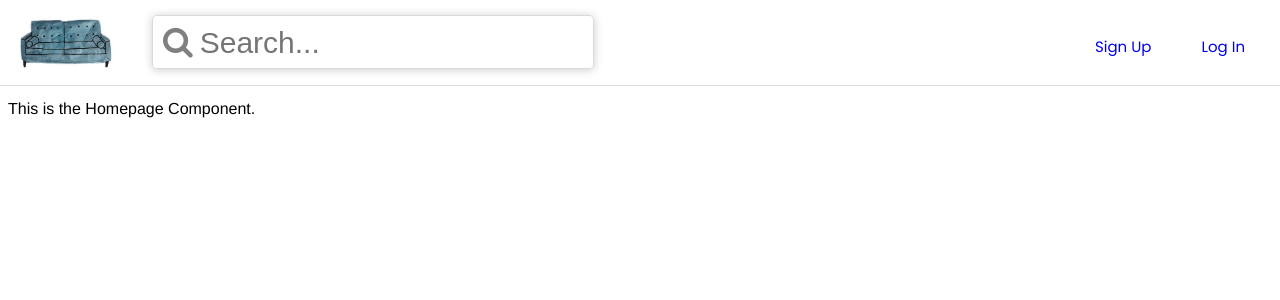
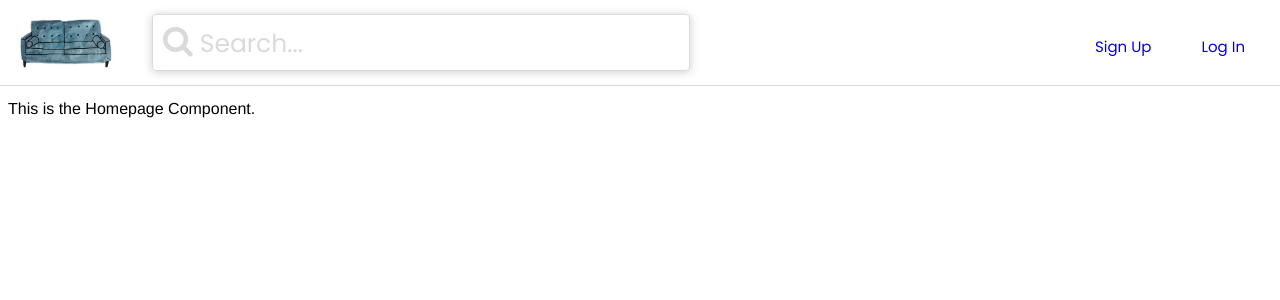
Before and after one commit to aback223/couchsurfer, a React (Create React App) app: page / in a window 1280 px wide. Shown: the top 300 px of the page. Built offline with nearby package versions, Linux system fonts and the light colour scheme.

Commit message:
change search bar icon and placeholder color

```diff
--- a/src/components/index.css
+++ b/src/components/index.css
@@ -15,7 +15,7 @@ body {
 
 .navbar {
   overflow: hidden;
-  background-color: ;
+  background-color: #fff;
   position: fixed;
   width: 100%;
   height: 85px;
@@ -61,17 +61,17 @@ body {
   margin-top: 14px;
 }
 
+/* Searchbar */
+
 .searchBar {
   float: left;
   border: 1px solid #DADADA;
-  margin-top: 15px;
+  margin-top: 14px;
   margin-left: 20px;
   padding: 5px;
   border-radius: 4px;
   box-shadow: 0 1px 10px 0 rgba(0, 0, 0, 0.2);
 }
-
-/* Searchbar */
 
 input:focus {
   outline: none;
@@ -81,12 +81,17 @@ input.search {
   border: none;
   height: 100%;
   padding: 2px;
-  font-size: 30px;
+  font-size: 25px;
+  font-family: 'Poppins', sans-serif;
+}
+
+input.search::placeholder {
+  color: #DADADA;
 }
 
 i.fa-search {
   padding: 5px;
-  color: gray;
+  color: #DADADA;
 }
 
 /* Couch */
```
